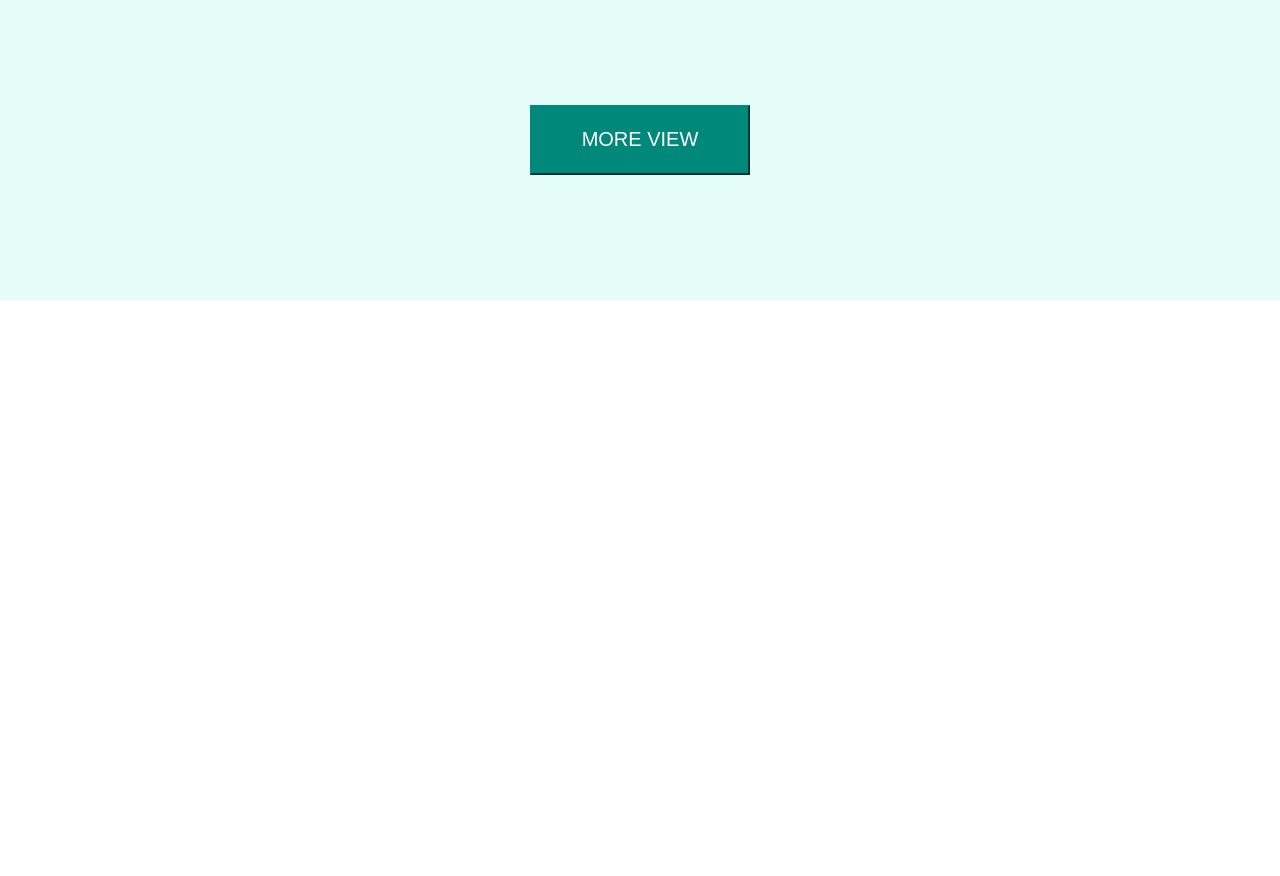
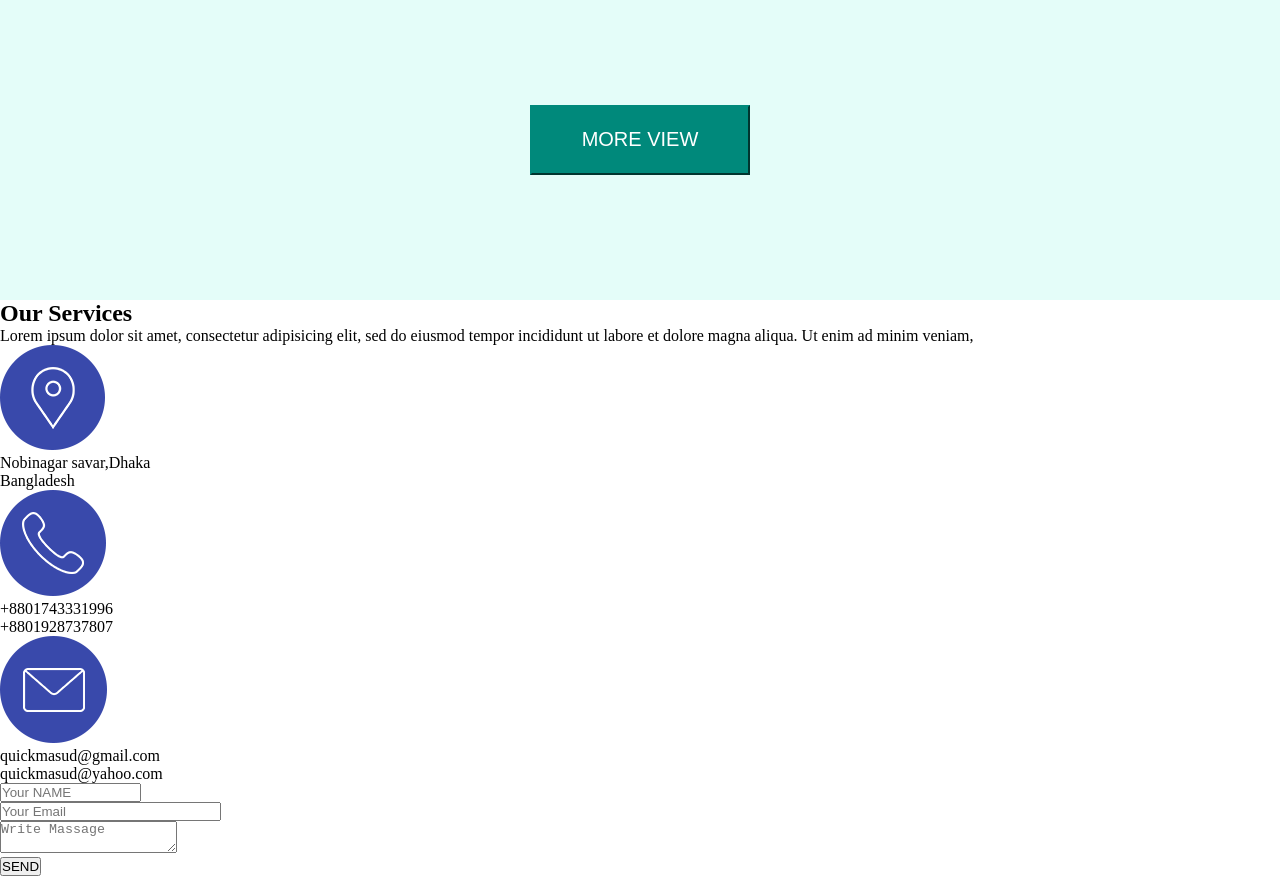
Before and after one commit to Maksimunior/Web-sait, a plain HTML site: page index.html in a window 1280 px wide. Shown: the part 10116-10992 px from the top of the page. Before the commit the page ends 10416 px from the top, so only its background shows below. Drawn offline with Linux system fonts and the light colour scheme.

Commit message:
contact html

```diff
--- a/index.html
+++ b/index.html
@@ -18,7 +18,7 @@
                     <li><a class="menu_ru" href="#servising">Servicing</a></li>
                     <li><a class="menu_ru" href="#portfolio">Portfolio</a></li>
                     <li><a class="menu_ru" href="#vlog">Blog</a></li>
-                    <li><a class="menu_ru" href="#">Contact us</a></li>
+                    <li><a class="menu_ru" href="#contact">Contact us</a></li>
                     <img class="hed_image" src="image/ru.png">
                 </ul>
             </div>
@@ -37,7 +37,7 @@
                     <li><a class="menu_rus" href="#servising">Servicing</a></li>
                     <li><a class="menu_rus" href="#portfolio">Portfolio</a></li>
                     <li><a class="menu_rus" href="#vlog">Blog</a></li>
-                    <li><a class="menu_rus" href="#">Contact us</a></li>
+                    <li><a class="menu_rus" href="#contact">Contact us</a></li>
                 </ul>
             </div>
         </header>
@@ -322,8 +322,36 @@
                 </div>
                 <button class="vlog_button">MORE VIEW</button>
             </div>
-            <div class="section"></div>
-            <div class="section"></div>
+            <div class="section6">
+                <h1 id="contact" class="cont_title">Our Services</h1>
+                <p class="cont_text">Lorem ipsum dolor sit amet, consectetur adipisicing elit, sed do eiusmod tempor incididunt ut labore et dolore magna aliqua. Ut enim ad minim veniam,</p>
+                <div class="cont_bloc_ico">
+                    <div class="bloc_ico1">
+                        <img src="./image/contact_1.png">
+                        <p class="cont_text">Nobinagar savar,Dhaka </br> Bangladesh</p>
+                    </div>
+                    <div class="bloc_ico1">
+                        <img src="./image/contact_2.png">
+                        <p class="cont_text">+8801743331996 </br> +8801928737807</p>
+                    </div>
+                    <div class="bloc_ico1">
+                        <img src="./image/contact_3.png">
+                        <p class="cont_text">quickmasud@gmail.com </br> quickmasud@yahoo.com</p>
+                    </div>
+                </div>
+                <div class="cont_bloc">
+                    <div class="cont_bloc_1">
+                        <input type="text" size="15" placeholder="Your NAME">
+                    </div>
+                    <div class="cont_bloc_2">
+                        <input type="text" size="25" placeholder="Your Email">
+                    </div>
+                    <div class="cont_bloc_3">
+                        <textarea name="comentar" placeholder="Write Massage"></textarea>
+                    </div>
+                </div>
+                <input type="submit" value="SEND">
+            </div>
         </section>
         <footer></footer>
     </div>
```
Also changed, not shown: image/contact_1.png (added), image/contact_2.png (added), image/contact_3.png (added).
